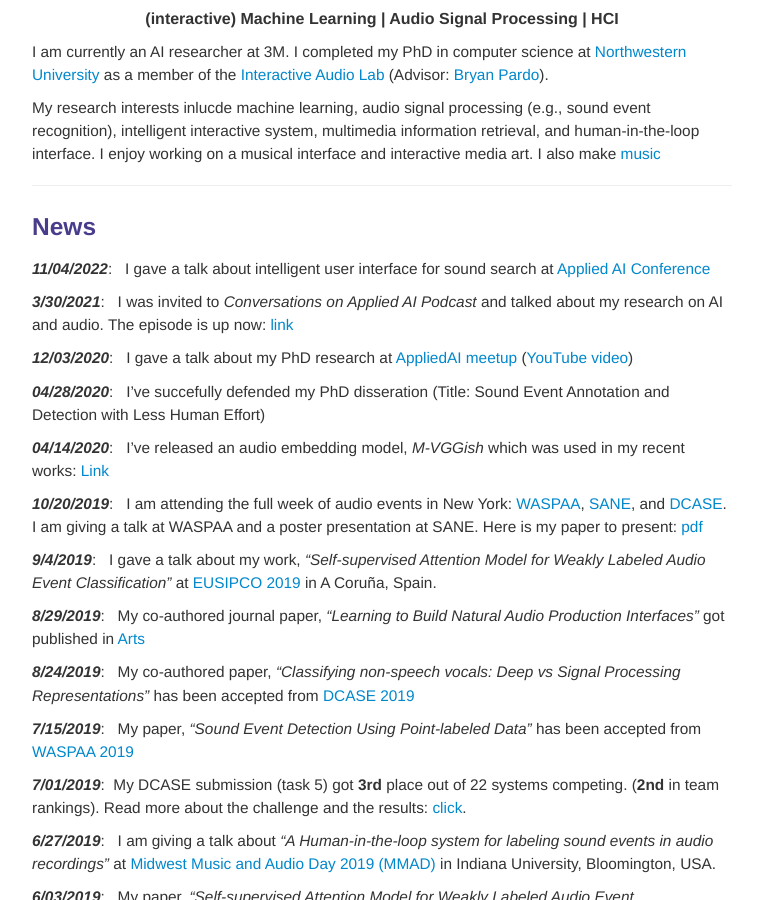
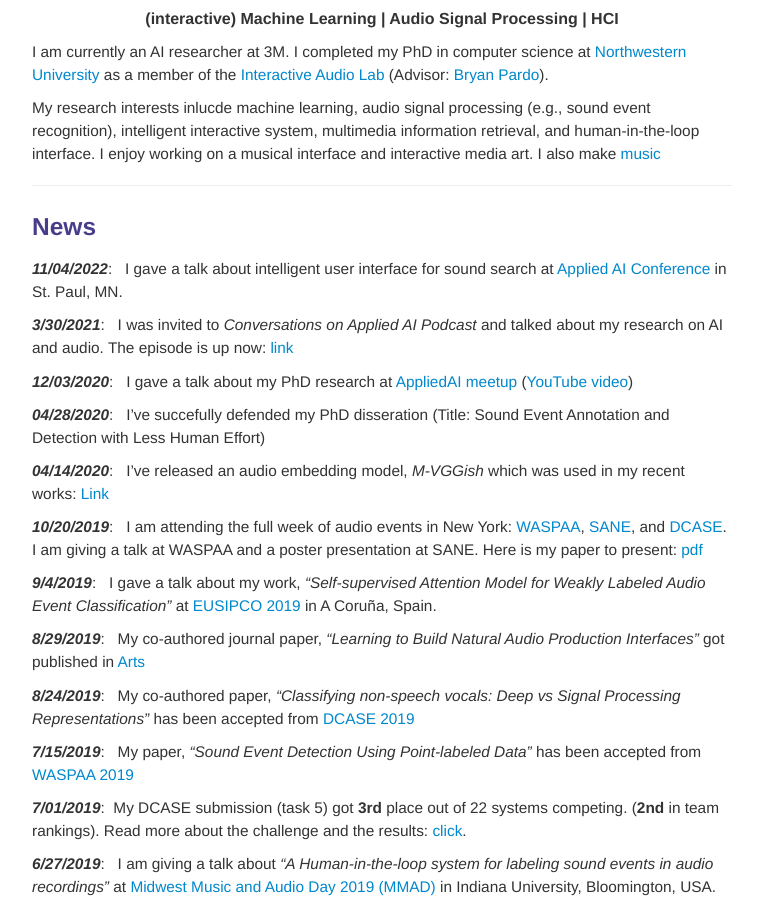
Before and after one commit to bongjun/bongjun.github.io, a Jekyll site: the page built from index.md, in a window 1280 px wide and 900 px high, scrolled down 307 px. Shown: the whole window, without its empty margins (258-1015 px from the left). Built offline with Jekyll 4.4.1, drawn with Linux system fonts in a browser that asks for light colours.

Commit message:
Update index.md

```diff
--- a/index.md
+++ b/index.md
@@ -39,7 +39,7 @@ My research interests inlucde machine learning, audio signal processing (e.g., s
 <hr>
 
 ### News
-***11/04/2022***:&nbsp;&nbsp; I gave a talk about intelligent user interface for sound search at [Applied AI Conference](https://www.emtechnorth.org/appliedai)
+***11/04/2022***:&nbsp;&nbsp; I gave a talk about intelligent user interface for sound search at [Applied AI Conference](https://www.emtechnorth.org/appliedai) in St. Paul, MN.
 
 ***3/30/2021***:&nbsp;&nbsp; I was invited to *Conversations on Applied AI Podcast* and talked about my research on AI and audio. The episode is up now: [link](https://appliedai.buzzsprout.com/1101152/8222571-bongjun-kim-sound-recognition-and-audio-signal-processing-with-machine-learning)
 
```
